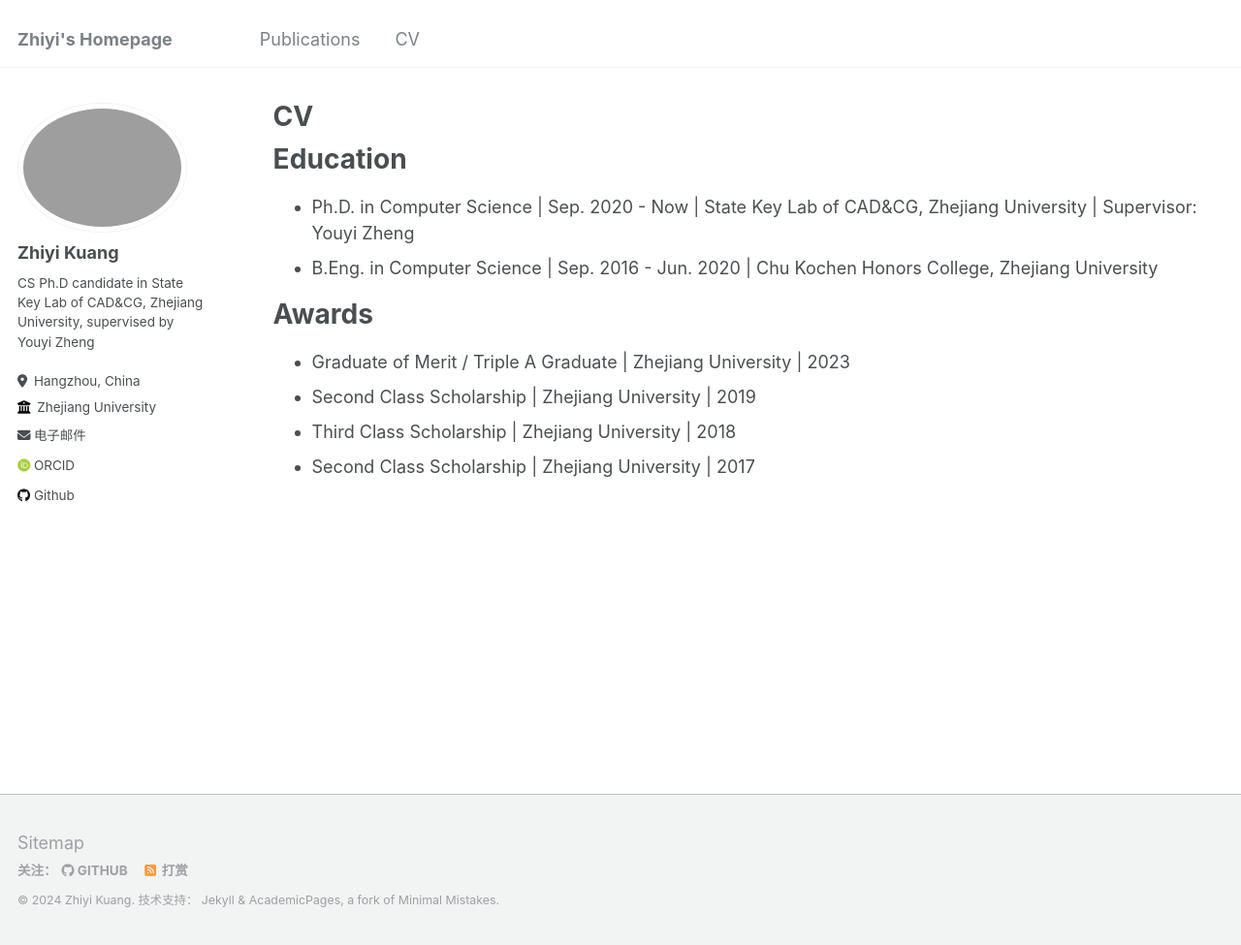
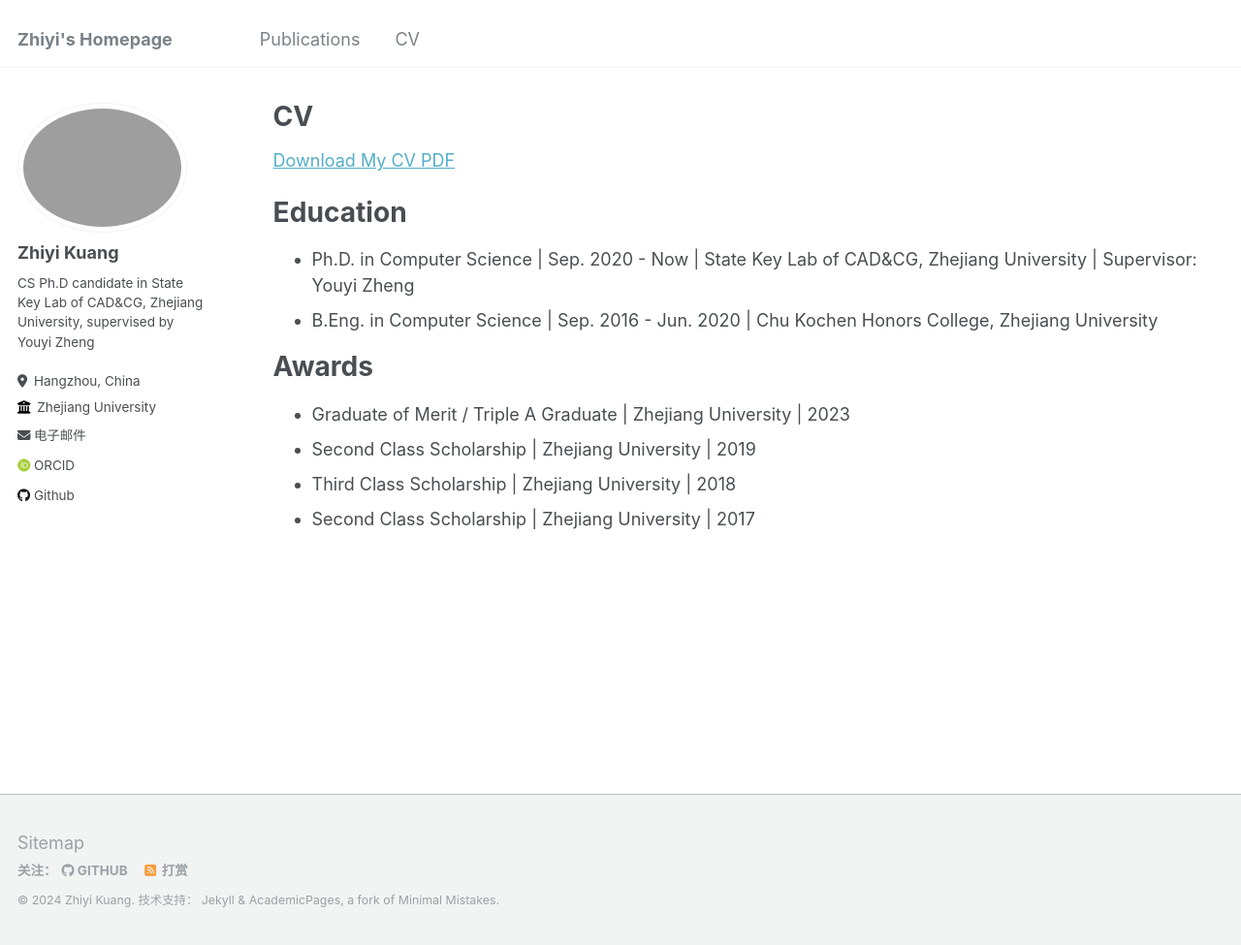
Before and after one commit to Musinghead/musinghead.github.io, a Jekyll site: the page built from _pages/cv.md, in a window 1280 px wide and 975 px high. Shown: the whole window at 97% size. Built offline with Jekyll 4.4.1, drawn with Linux system fonts in a browser that asks for light colours; some web fonts are replaced.

Commit message:
Update cv.md

```diff
--- a/_pages/cv.md
+++ b/_pages/cv.md
@@ -6,6 +6,8 @@ author_profile: true
 redirect_from:
   - /resume
 ---
+
+[Download My CV PDF](http://musinghead.github.io/files/Zhiyi_Kuang_CV.pdf)
 
 Education
 ======
```
